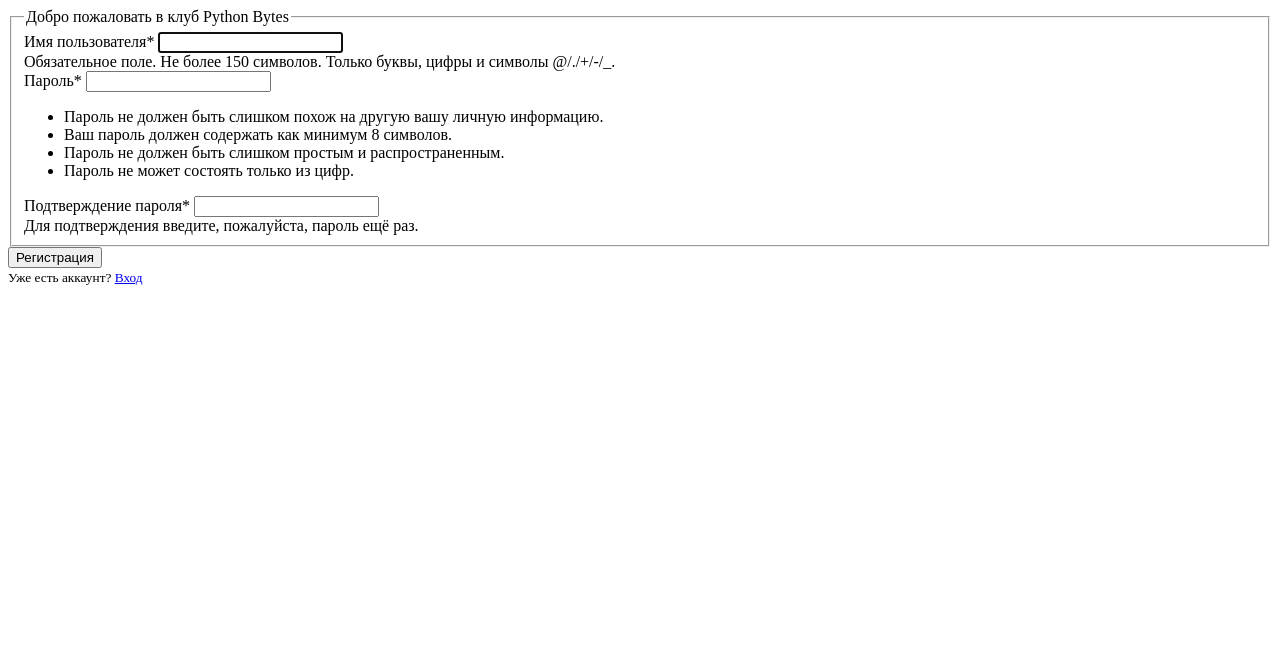
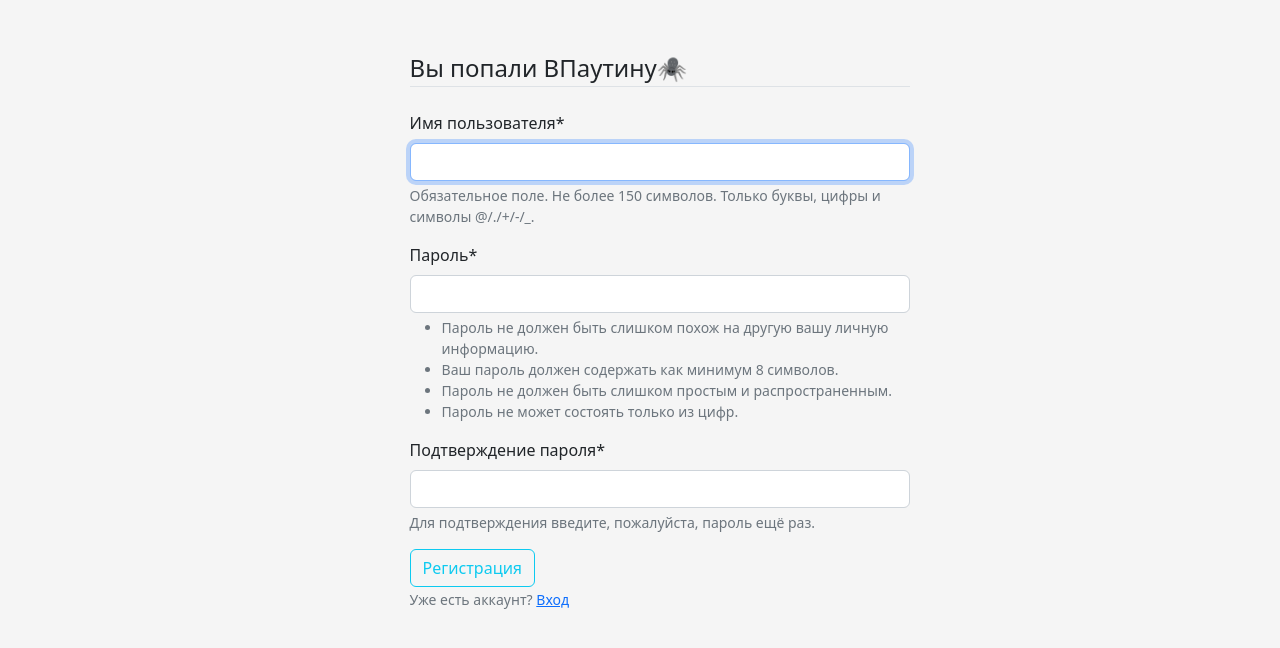
Before and after one commit to rzge/vk_task, a Django app: page /register/ in a window 1280 px wide. Shown: the top 648 px of the page. Run offline with Django 4.2, Linux system fonts and the light colour scheme; some libraries are stand-ins or nearby versions.

Commit message:
красивая форма для регистрации

```diff
--- a/social_network/users/templates/users/register.html
+++ b/social_network/users/templates/users/register.html
@@ -1,8 +1,12 @@
 {% load crispy_forms_tags %}
+{% load static %}
 <!DOCTYPE html>
 <html lang="en">
 <head>
     <meta charset="UTF-8">
+    <link rel="stylesheet" href="https://cdn.jsdelivr.net/npm/bootstrap@5.2.3/dist/css/bootstrap.min.css">
+    <link rel="stylesheet" href = "{% static 'main/css/main.css' %}">
+    <link rel="stylesheet" href="https://use.fontawesome.com/releases/v6.4.0/css/all.css">
     <title>Регистрация</title>
 </head>
 <body>
@@ -10,18 +14,18 @@
         <form method="POST">
             {% csrf_token %}
             <fieldset class="form-group">
-                <legend class="border-bottom mb-4">Добро пожаловать в клуб Python Bytes</legend>
+                <legend class="border-bottom mb-4">Вы попали ВПаутину🕷</legend>
                 {{ form|crispy }}
             </fieldset>
             <div class="form-group">
                 <button class="btn btn-outline-info" type="submit">Регистрация</button>
             </div>
+            <div class="form-group">
+                <small class="text-muted">
+                    Уже есть аккаунт? <a class="ml-2" href="#">Вход</a>
+                </small>
+            </div>
         </form>
-        <div class="border-top pt-3">
-            <small class="text-muted">
-                Уже есть аккаунт? <a class="ml-2" href="#">Вход</a>
-            </small>
-        </div>
     </div>
 </body>
 </html>
```
